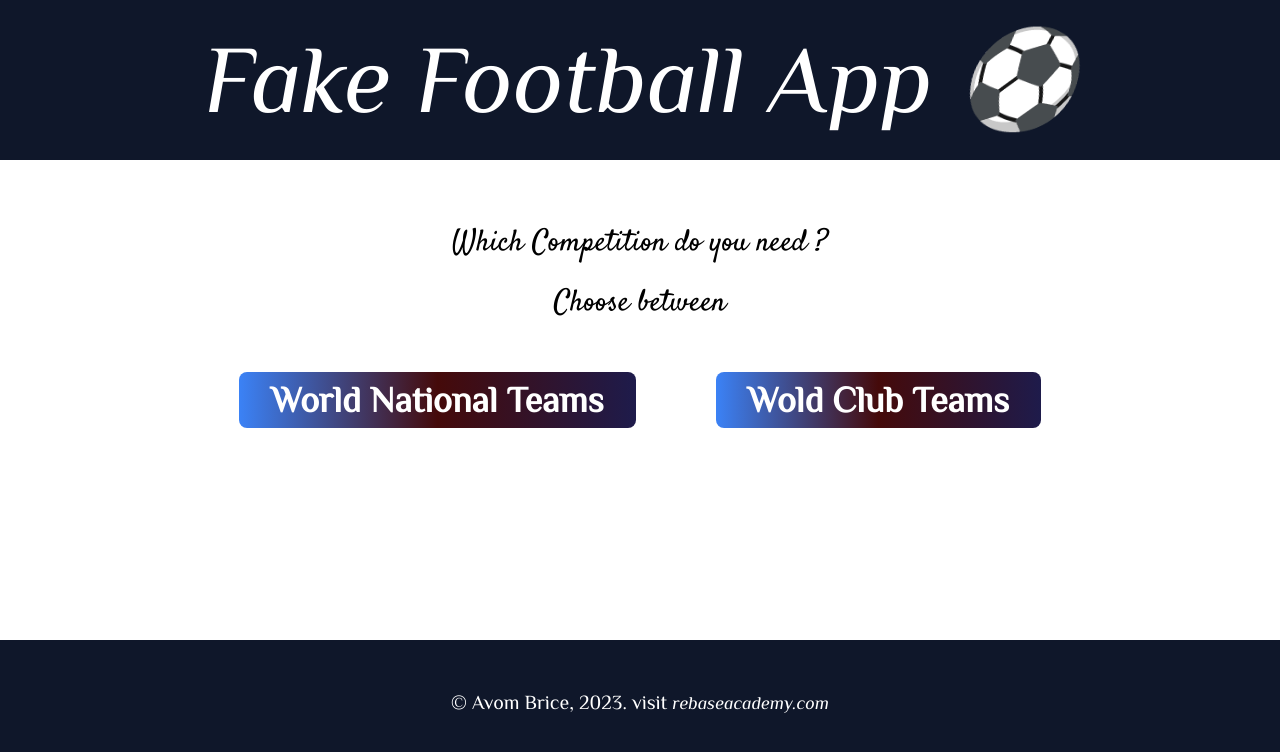
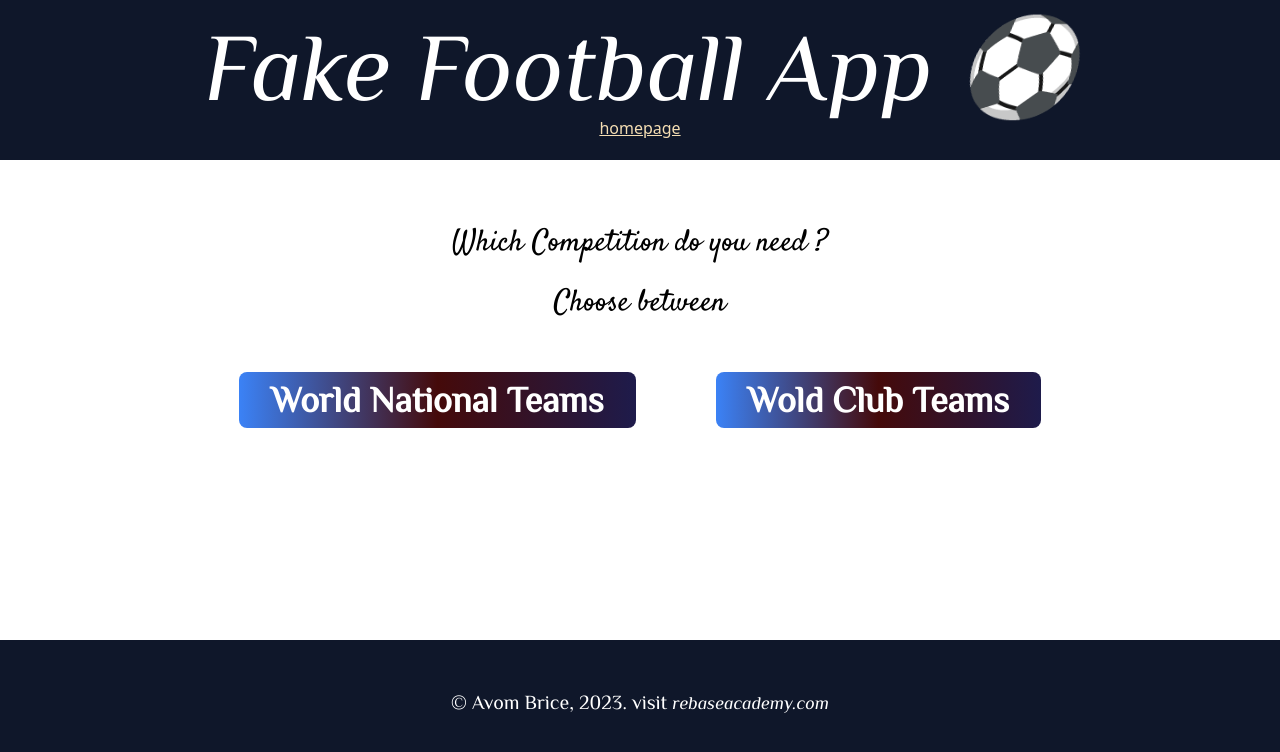
Before and after one commit to frckbrice/fake-score-football-app, a React (Vite) app: page /app in a window 1280 px wide. Shown: the top 752 px of the page. Built offline with nearby package versions, Linux system fonts and the light colour scheme.

Commit message:
adding link to home page

```diff
--- a/src/components/Layout/Header.jsx
+++ b/src/components/Layout/Header.jsx
@@ -1,11 +1,15 @@
 import React from "react";
+import burning from "../../assets/burningBall.jpg";
+import {Link} from 'react-router-dom'
 
 const Header = () => {
   return (
     <header className="header text-white  h-20vh flex items-center justify-center text-center bg-slate-900 ">
-      <h1 className="text-8xl italic font-Philosopher">Fake Football App ⚽</h1>
       <div>
-        <img src="" alt="" />
+        <h1 className="text-8xl italic font-Philosopher">
+          Fake Football App ⚽{" "}
+        </h1>
+        <Link style={{textDecoration:'underline', color: 'wheat'}} to = {'/'} > homepage</Link>
       </div>
     </header>
   );
```
